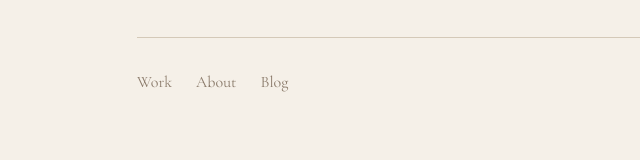
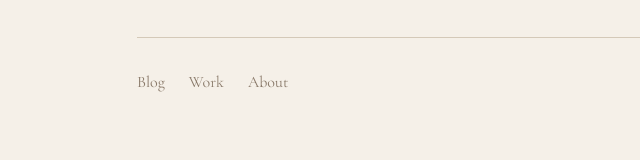
Before and after one commit to straightchlorine/piotrkrzysztof.dev, a Next.js app: page / in a window 1280 px wide. Shown: the part 376-536 px from the top of the page, without its empty margins (191-831 px from the left). Built offline with nearby package versions, Linux system fonts and the light colour scheme.

Commit message:
fix: SEO related changes and item ordering

```diff
--- a/app/layout.tsx
+++ b/app/layout.tsx
@@ -11,7 +11,7 @@ export const metadata: Metadata = {
     default: "Piotr Krzysztof",
     template: "%s | Piotr Krzysztof",
   },
-  description: "Software, written deliberately.",
+  description: "Piotr Krzysztof Lis - software engineer. Notes on private and commercial projects built along the way.",
   openGraph: {
     type: "website",
     locale: "en_US",
@@ -34,7 +34,10 @@ export default function RootLayout({
   return (
     <html lang="en" className={cormorant.variable}>
       <body className="bg-parchment text-brown font-[family-name:var(--font-cormorant)] text-lg leading-relaxed min-h-screen flex flex-col">
-        <main className="flex-1">{children}</main>
+        <a href="#main" className="sr-only focus:not-sr-only focus:absolute focus:top-4 focus:left-4 focus:z-50 focus:bg-parchment focus:px-4 focus:py-2 focus:text-brown focus:underline">
+          Skip to content
+        </a>
+        <main id="main" className="flex-1">{children}</main>
         <Footer />
       </body>
     </html>
--- a/components/nav.tsx
+++ b/components/nav.tsx
@@ -2,20 +2,24 @@ import Link from "next/link";
 
 export function Nav() {
   return (
-    <nav className="flex gap-6 text-brown-muted text-base">
+    <nav aria-label="Main navigation" className="flex gap-6 text-brown-muted text-base">
+      <Link href="/blog" className="hover:text-brown transition-colors">Blog</Link>
       <Link href="/work" className="hover:text-brown transition-colors">Work</Link>
       <Link href="/about" className="hover:text-brown transition-colors">About</Link>
-      <Link href="/blog" className="hover:text-brown transition-colors">Blog</Link>
     </nav>
   );
 }
 
 export function Breadcrumb({ section }: { section: string }) {
   return (
-    <div className="text-brown-muted text-sm tracking-wide mb-12">
-      <Link href="/" className="hover:text-brown transition-colors">Piotr Krzysztof</Link>
-      <span className="mx-2">/</span>
-      <span>{section}</span>
-    </div>
+    <nav aria-label="Breadcrumb" className="text-brown-muted text-sm tracking-wide mb-12">
+      <ol className="flex items-center gap-0">
+        <li>
+          <Link href="/" className="hover:text-brown transition-colors">Piotr Krzysztof</Link>
+        </li>
+        <li aria-hidden="true" className="mx-2">/</li>
+        <li aria-current="page">{section}</li>
+      </ol>
+    </nav>
   );
 }
```
